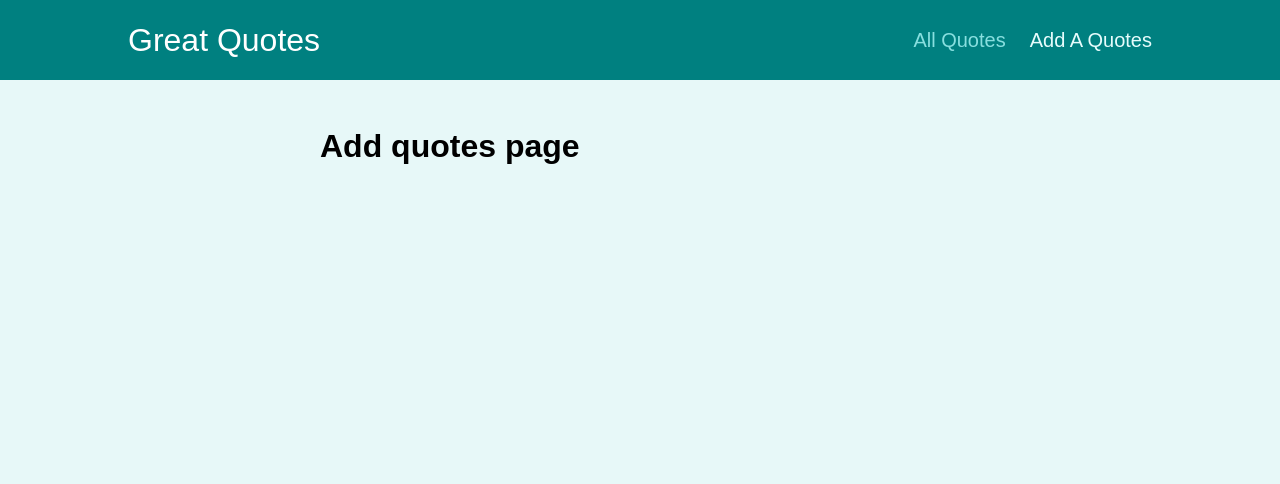
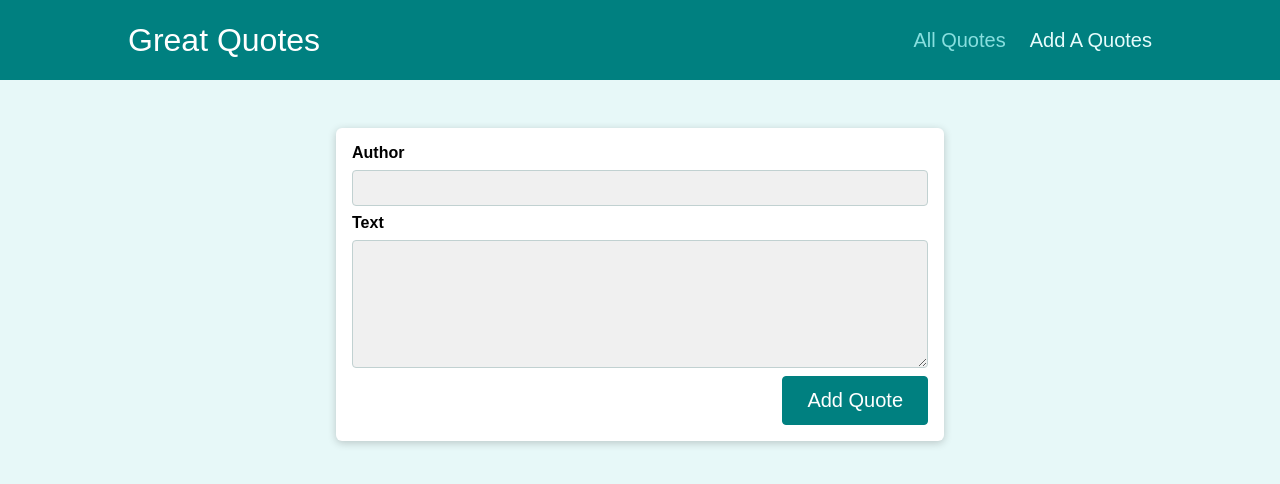
Before and after one commit to kinly19/Quotes-multi-page-app, a React (Create React App) app: page /new-quote in a window 1280 px wide. Shown: the top 484 px of the page. Built offline with nearby package versions, Linux system fonts and the light colour scheme.

Commit message:
AddQuotes.js - Use custom hook for adding new quotes and handling user feedback

```diff
--- a/src/pages/AddQuotes.js
+++ b/src/pages/AddQuotes.js
@@ -1,6 +1,35 @@
+import { Fragment, useEffect} from 'react';
+import { useHistory } from 'react-router';
+import QuoteForm from '../components/quotes/QuoteForm';
+import useHttp from '../hooks/use-http';
+import { addQuote } from '../lib/api';
+
+// ===================================== Notes =====================================
+// The useHistory hook gives you access to the history instance
+//  that you may use to navigate. .push will add a new page .replace is like a redirect
+// =================================================================================
 
 const AddQuotes = () => {
-  return <h1>Add quotes page</h1>;
+
+  const {sendRequest, status } = useHttp(addQuote);
+
+  const history = useHistory();
+
+  useEffect(()=> {
+    if(status === 'completed'){
+      history.push('/quotes');
+    }
+  },[status, history]);
+
+  const addQuoteHandler = (quoteData) => {
+    sendRequest(quoteData);
+  };
+
+  return (
+    <Fragment>
+      <QuoteForm isLoading={status === 'pending'} onAddQuote={addQuoteHandler}/>
+    </Fragment>
+  );
 };
 
 export default AddQuotes;
```
